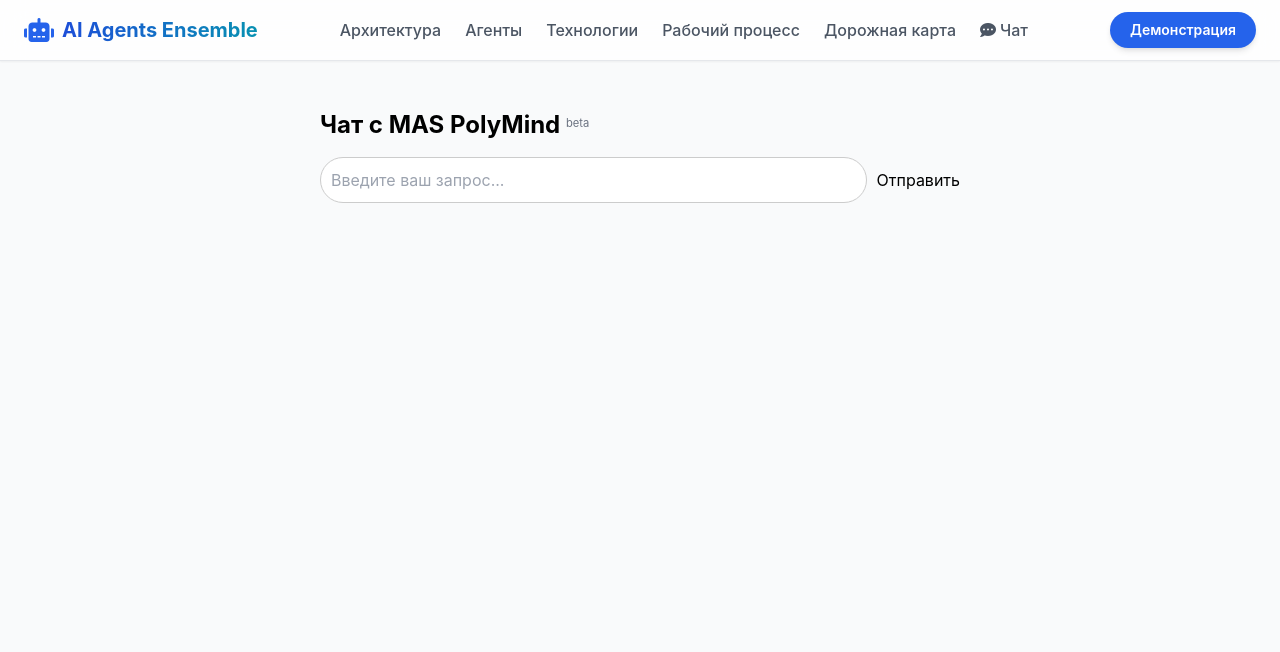
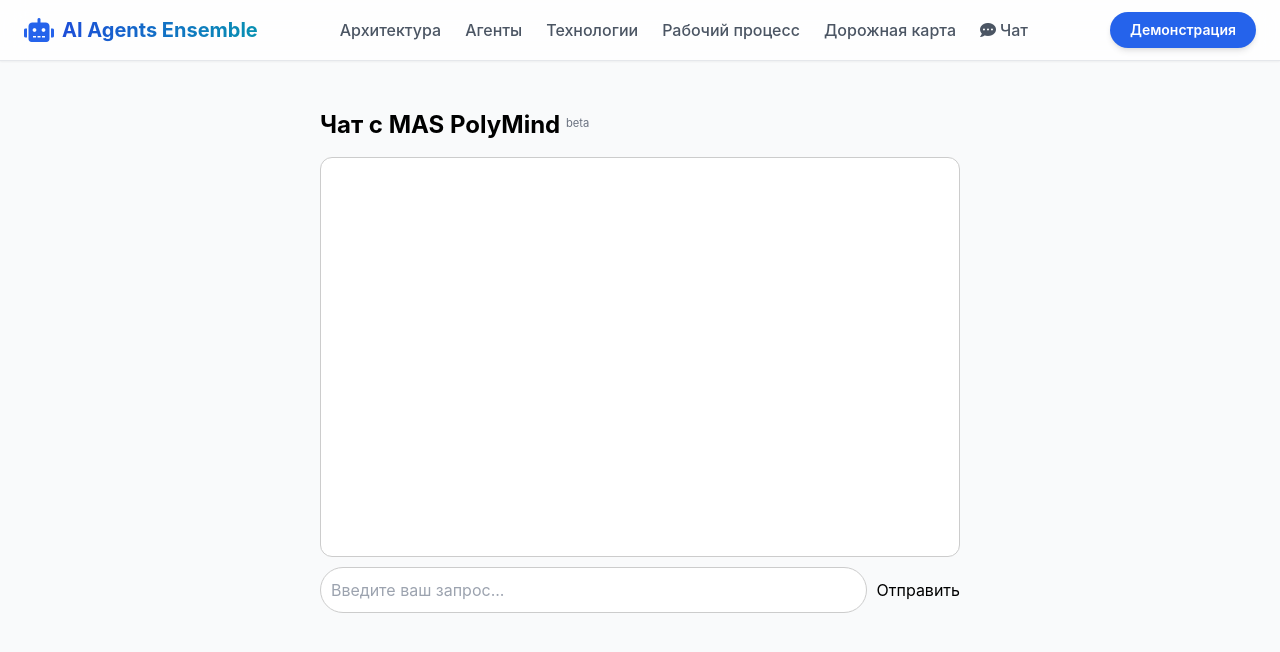
Before and after one commit to mas-polymind/site, a plain HTML site: page chat.html in a window 1280 px wide. Drawn offline with nearby package versions, Linux system fonts and the light colour scheme.

Commit message:
Update chat.html

```diff
--- a/chat.html
+++ b/chat.html
@@ -39,6 +39,7 @@
 
     <div class="max-w-2xl mx-auto mt-8 p-4">
         <h2 class="text-2xl font-bold mb-4">Чат с MAS PolyMind <sup style="font-size: 0.7rem; font-weight: normal; color: #6b7280;">beta</sup> </h2>
+        <div id="chat"></div>
         <div id="inputArea">
             <input type="text" id="messageInput" placeholder="Введите ваш запрос...">
             <button onclick="sendMessage()">Отправить</button>
```
